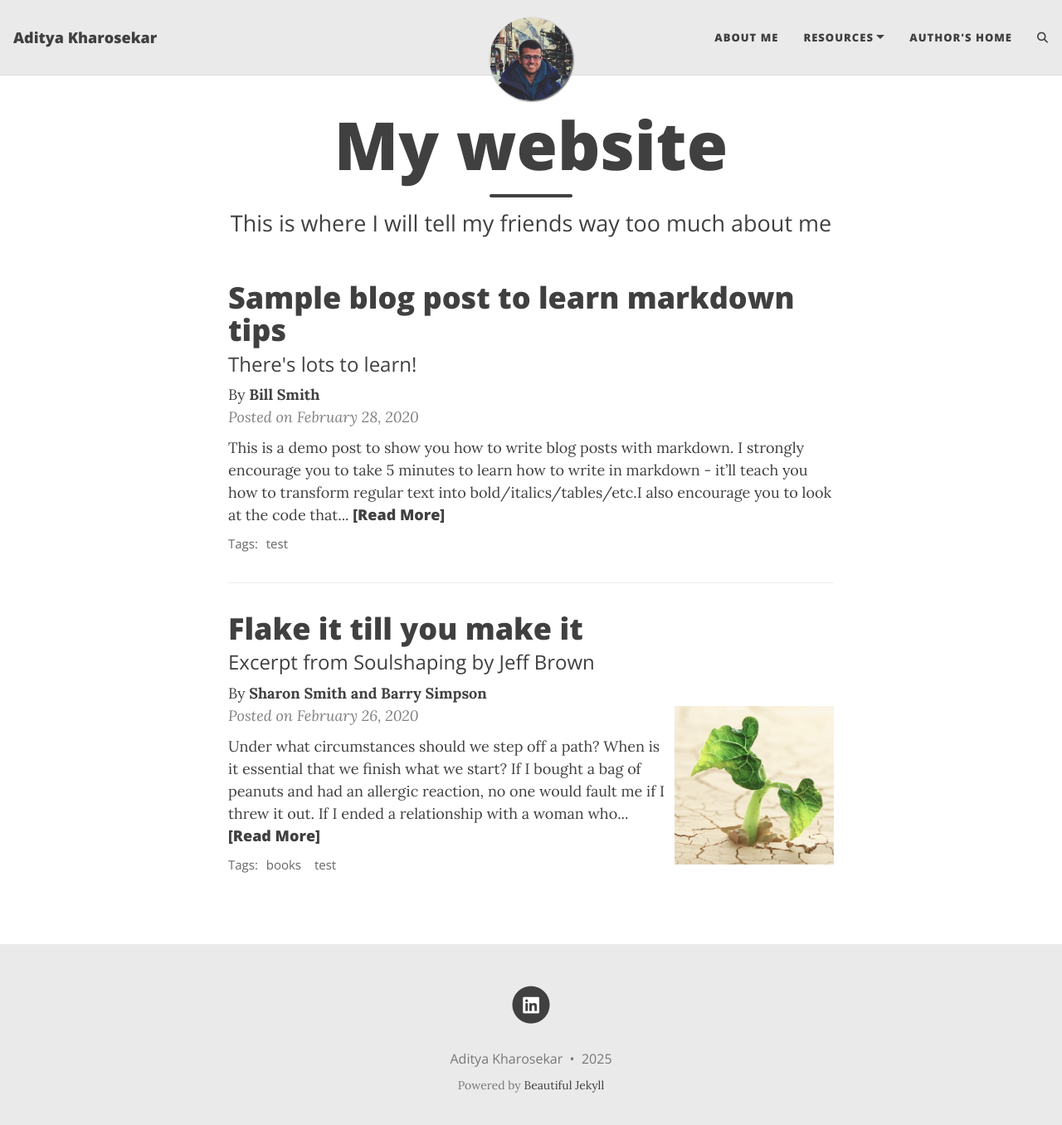
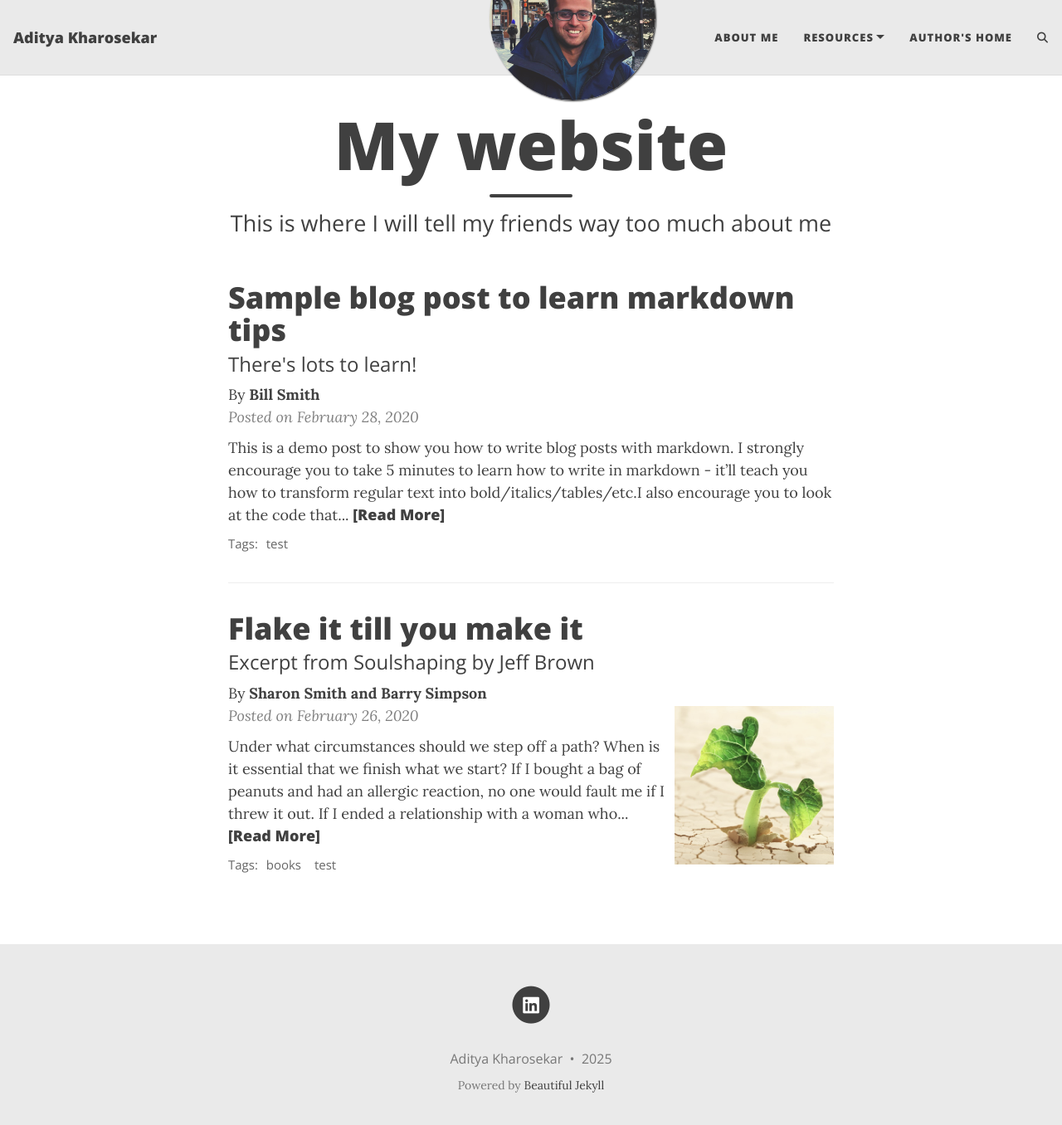
Before and after one commit to Aditya-Kharosekar/aditya-kharosekar.github.io, a Jekyll site: the page built from index.html, in a window 1280 px wide and 1369 px high. Shown: the top 1356 px of the window at 83% size. Built offline with Jekyll 4.4.1, drawn with Linux system fonts in a browser that asks for light colours; the list of posts is cut into pages by our own code; comment, search, counter and statistics services are not loaded.

Commit message:
okay final

```diff
--- a/assets/css/beautifuljekyll.css
+++ b/assets/css/beautifuljekyll.css
@@ -391,7 +391,7 @@ img {
   }
 
   .navbar-custom.top-nav-regular .avatar-container .avatar-img-border {
-    width: 100%;
+    width: 200%;
     {% unless site.round-avatar == false %}
     box-shadow: 1px 1px 2px rgba(0, 0, 0, .8);
     -webkit-box-shadow: 1px 1px 2px rgba(0, 0, 0, .8);
@@ -400,7 +400,7 @@ img {
   }
 
   .navbar-custom.top-nav-regular .avatar-container .avatar-img {
-    width: 100%;
+    width: 200%;
   }
 }
 
```
